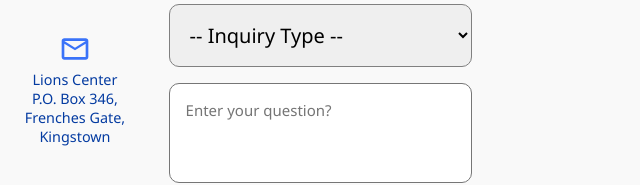
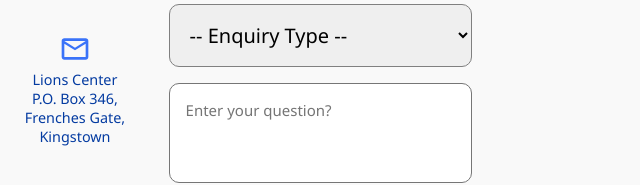
Before and after one commit to AntonJar-ENU/AntonJar-ENU.github.io, a plain HTML site: page contact.html in a window 1280 px wide. Shown: the part 486-671 px from the top of the page, 366-1006 px from the left. Drawn offline with Linux system fonts and the light colour scheme.

Commit message:
Further Gramatical adjustments

```diff
--- a/contact.html
+++ b/contact.html
@@ -68,7 +68,7 @@
 
                     <div class="input-box" id="form-row">
                         <select class="combo-box" name="question-type" id="question-type" required>
-                            <option value="none"> -- Inquiry Type --</option>
+                            <option value="none"> -- Enquiry Type --</option>
                             <option value="Class Enquiry"> Class Inquiry</option>
                             <option value="Event Enquiry"> Event Inquiry</option>
                             <option value="General Enquiry"> General Inquiry</option>
```
